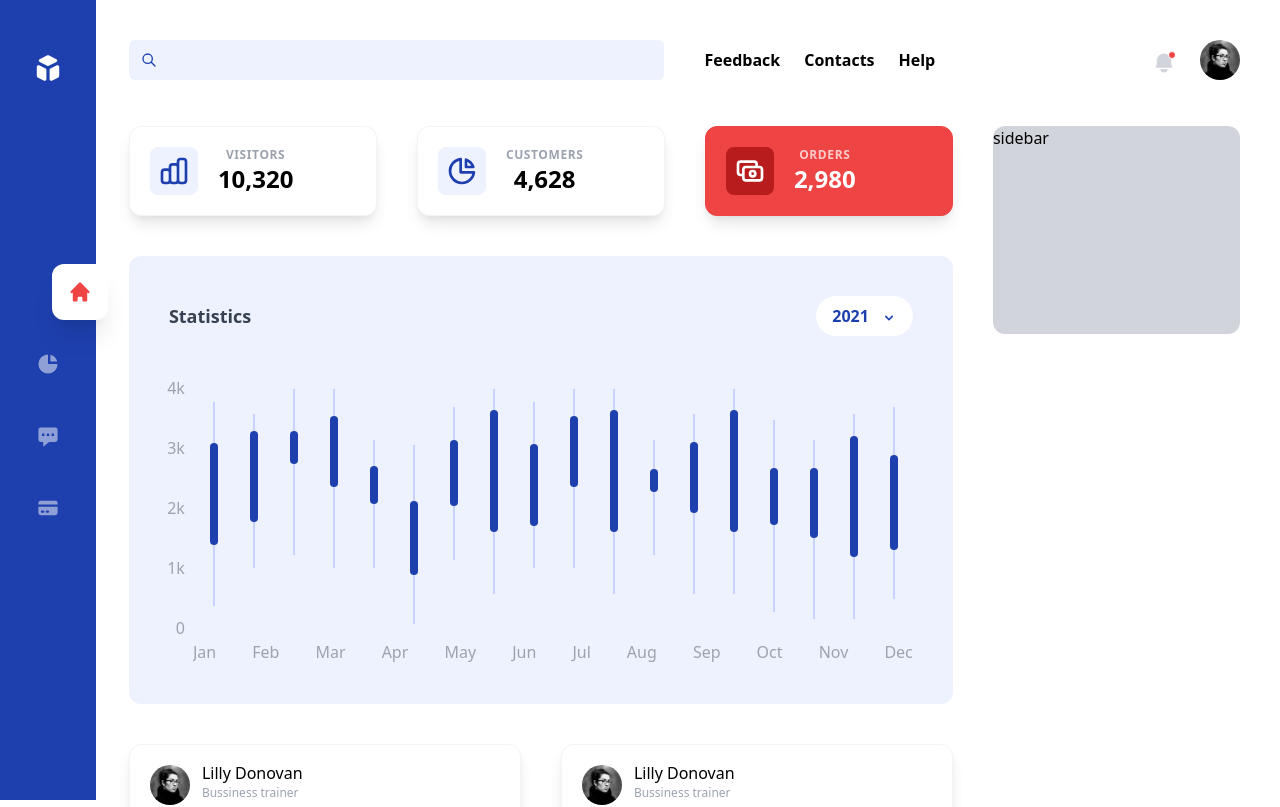
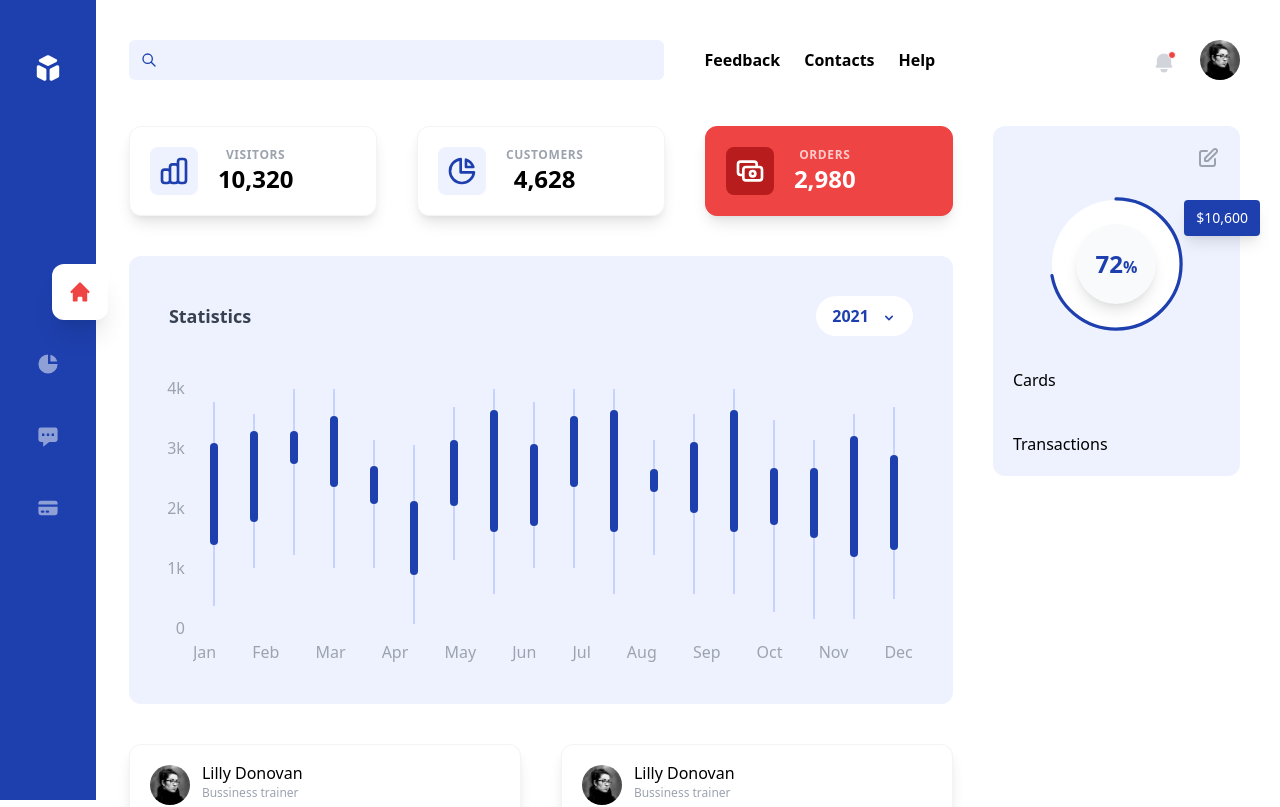
Before and after one commit to marcopgordillo/dashboard-vue-tailwindcss, a Vue app: page / in a window 1280 px wide. Shown: the top 807 px of the page. Built offline with nearby package versions, Linux system fonts and the light colour scheme.

Commit message:
Add Percentage component

```diff
--- a/src/App.vue
+++ b/src/App.vue
@@ -29,7 +29,13 @@
 
             <Blog />
           </div>
-          <div class="w-full flex-shrink-0 lg:w-1/4 lg:flex-shrink bg-gray-300 rounded-xl h-52">sidebar</div>
+          <div class="w-full flex-shrink-0 lg:w-1/4 lg:flex-shrink">
+            <div class="bg-indigo-50 rounded-xl p-5 space-y-10 flex flex-col">
+              <Percentage />
+              <Cards />
+              <Transactions />
+            </div>
+          </div>
         </div>
       </div>
     </div>
@@ -45,6 +51,9 @@ import Tools from '@/components/Tools.vue'
 import Blog from '@/components/Blog.vue'
 import SmallCards from '@/components/SmallCards.vue'
 import Candlesticks from '@/components/Candlesticks.vue'
+import Percentage from '@/components/Percentage.vue'
+import Cards from '@/components/Cards.vue'
+import Transactions from '@/components/Transactions.vue'
 
 let showSidebar = ref(false)
 </script>
--- /dev/null
+++ b/src/components/Cards.vue
@@ -0,0 +1,3 @@
+<template>
+    <div>Cards</div>
+</template>
--- /dev/null
+++ b/src/components/Percentage.vue
@@ -0,0 +1,30 @@
+<template>
+    <div>
+        <div class="w-full text-right mb-6">
+            <a class="inline-block w-6 text-gray-400 hover:text-gray-800" href="#">
+                <PencilAltIcon />
+            </a>
+        </div>
+        <div class="relative">
+            <div class="flex items-center justify-center w-32 h-32 rounded-full bg-white mx-auto relative">
+                <div class="text-blue-800 h-20 w-20 bg-gray-50 rounded-full flex items-center justify-center shadow-lg">
+                    <div>
+                        <span class="text-2xl font-black">72</span>
+                        <span class="font-bold">%</span>
+                    </div>
+                </div>
+                <div
+                    class="absolute w-32 text-blue-800 scale-115"
+                >
+                    <MoonIcon />
+                </div>
+            </div>
+            <div class="text-white bg-blue-800 rounded w-auto absolute top-0 right-0 lg:-right-10 px-3 py-2 text-sm shadow-lg">$10,600</div>
+        </div>
+    </div>
+</template>
+
+<script setup>
+import { PencilAltIcon } from '@heroicons/vue/outline'
+import { MoonIcon } from '@/components/icons'
+</script>
--- /dev/null
+++ b/src/components/Transactions.vue
@@ -0,0 +1,3 @@
+<template>
+    <div>Transactions</div>
+</template>
--- /dev/null
+++ b/src/components/icons/MoonIcon.vue
@@ -0,0 +1,13 @@
+<template>
+    <svg viewBox="0 0 36 36" stroke="currentColor">
+        <path
+            style="
+                fill: none;
+                stroke-width: 0.8;
+                stroke-linecap: round;
+            "
+            stroke-dasharray="72, 100"
+            d="M18 2.0845 a 15.9155 15.9155 0 0 1 0 31.831 a 15.9155 15.9155 0 0 1 0 -31.831"
+        />
+    </svg>
+</template>
--- a/src/components/icons/index.js
+++ b/src/components/icons/index.js
@@ -1 +1,2 @@
 export { default as PlayIcon } from './PlayIcon.vue'
+export { default as MoonIcon } from './MoonIcon.vue'
--- a/tailwind.config.js
+++ b/tailwind.config.js
@@ -6,6 +6,9 @@ module.exports = {
   darkMode: false, // or 'media' or 'class'
   theme: {
     extend: {
+      scale: {
+        '115': '1.15',
+      },
     },
   },
   variants: {
```
